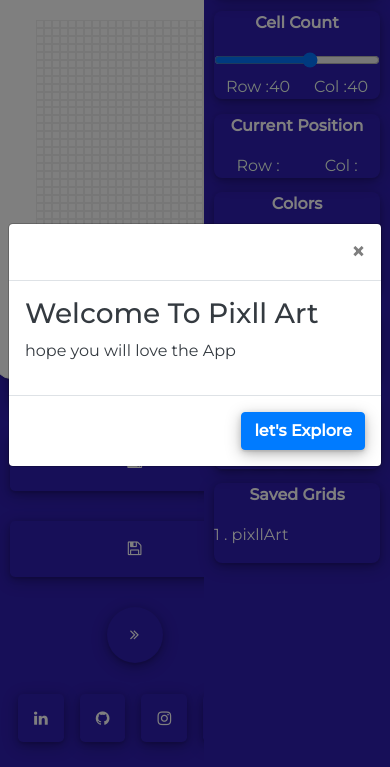
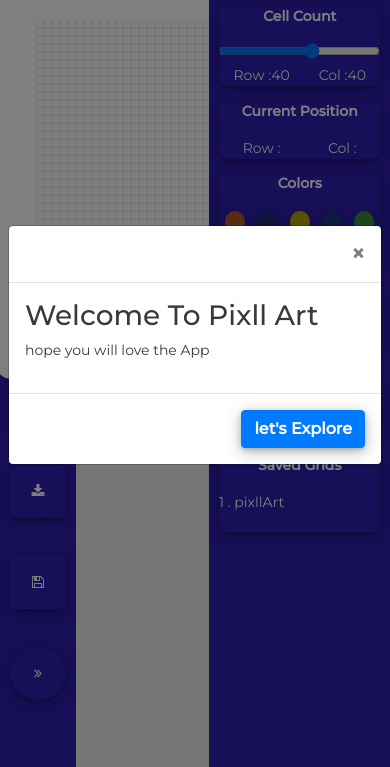
Before and after one commit to karthikraji2020/pixell-art, a plain HTML site: page index.html in a window 390 px wide. Shown: the part 77-844 px from the top of the page. Drawn offline with nearby package versions, Linux system fonts and the light colour scheme.

Commit message:
responsive fix

```diff
--- a/assets/scripts/script.js
+++ b/assets/scripts/script.js
@@ -400,13 +400,14 @@ Board.prototype.sizeValueChange = function(e){
     const element = document.createElement('div');
     element.classList.add('text-white');
     // element.classList.add('sidenav-item');
-    let socialIcons =['fa-linkedin','fa-github','fa-instagram','fa-codepen']
+    let socialIcons =['fa-linkedin','fa-github','fa-codepen']
     for (const iterator of socialIcons) {
       let iele = document.createElement('a');
           iele.classList.add('fa');
           iele.classList.add(iterator);
           iele.classList.add('sidenav-item');
-          iele.classList.add('mx-2');
+          iele.classList.add('social-media');
+          iele.classList.add('mx-1');
           iele.setAttribute('target','_blank');
           if(iterator==='fa-github'){
             iele.setAttribute('href','https://github.com/karthikraji2020');
@@ -414,9 +415,9 @@ Board.prototype.sizeValueChange = function(e){
           if(iterator==='fa-linkedin'){
             iele.setAttribute('href','https://www.linkedin.com/in/karthik-r-a70001194');
           }
-          if(iterator==='fa-instagram'){
-            iele.setAttribute('href','https://www.instagram.com/karthik__raji');
-          }
+          // if(iterator==='fa-instagram'){
+          //   iele.setAttribute('href','https://www.instagram.com/karthik__raji');
+          // }
           if(iterator==='fa-codepen'){
             iele.setAttribute('href','https://codepen.io/karthikraji2020');
           }
--- a/assets/styles/style.css
+++ b/assets/styles/style.css
@@ -11,11 +11,12 @@ a {
     color:#fff !important;
 }
 a:hover {
-    text-decoration: none;
+    text-decoration: none !important;
 }
 body{
     padding: 0;
     margin: 0;
+    font-size: 14px !important;
     font-family: 'Montserrat', Helvetica, sans-serif !important;
     background-color: #ececec !important;
     /* color: var(--text-color-primary) !important; */
@@ -218,6 +219,9 @@ h1{
     text-align: left;
 }
 
+.title-label-hide.sidenav .sidenav-item.social-media {
+    display: none;
+}
 .title-label-hide.sidenav .sidenav-item,.navbarToggle {
     text-align: center;
 }
@@ -231,8 +235,8 @@ h1{
 }
 @media only screen and (max-width: 576px) {
     .board-wrapper{
-        width:15rem;
-        height:15rem;
+        width:10rem;
+        height:10rem;
     }
     .sidenav-item{
         text-align: center;
@@ -240,12 +244,16 @@ h1{
     .title-label{
         display: none;
     }
+    .sidenav .sidenav-item.social-media {
+        display: none;
+    }
 }
 @media only screen and (max-width: 768px) {
     .board-wrapper{
-        width:20rem;
-        height:20rem;
+        width:17rem;
+        height:17rem;
     }
+
 }
 @media only screen and (max-width: 900px) {
     .board-wrapper{
```
